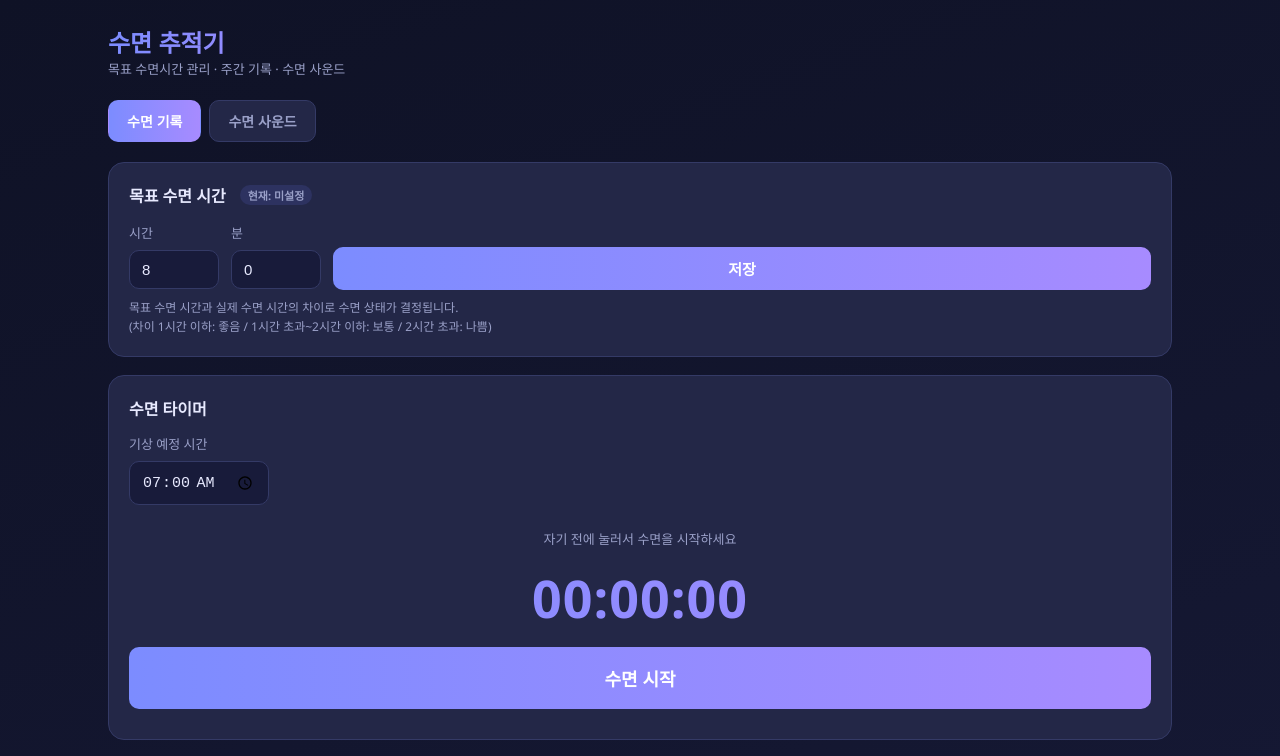
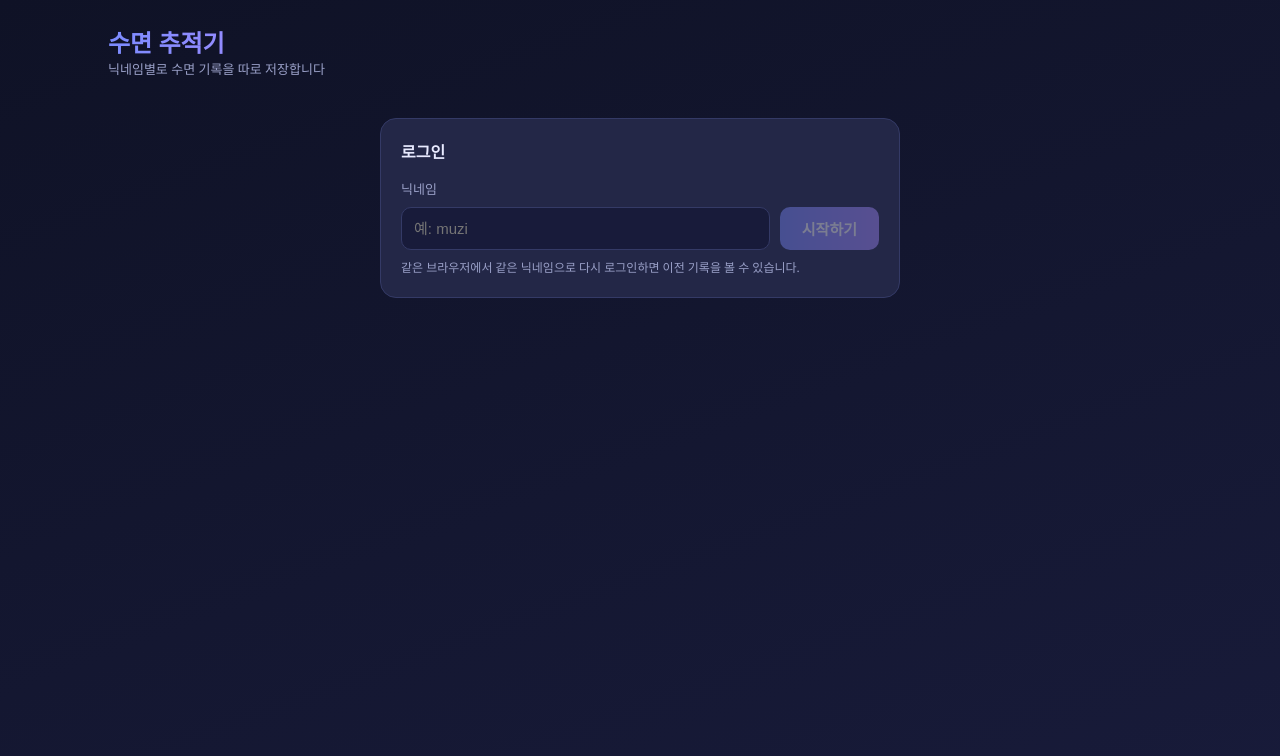
Before and after one commit to DanMUZI1001/Time-to-sleep, a React (Vite) app in the folder frontend/: page / in a window 1280 px wide. Shown: the top 756 px of the page. Built offline with nearby package versions, Linux system fonts and the light colour scheme; no server answers.

Commit message:
Add local nickname login

```diff
--- a/frontend/src/App.jsx
+++ b/frontend/src/App.jsx
@@ -7,12 +7,16 @@ import WeeklyGrid from './components/WeeklyGrid.jsx'
 import WeekNavigator from './components/WeekNavigator.jsx'
 import SoundPlayer from './components/SoundPlayer.jsx'
 
+const USER_KEY = 'sleep_tracker_user'
+
 function statusBadge(status) {
   const cls = status === '좋음' ? 'good' : status === '보통' ? 'normal' : 'bad'
   return <span className={`badge ${cls}`}>{status}</span>
 }
 
 export default function App() {
+  const [user, setUser] = useState(() => localStorage.getItem(USER_KEY) || '')
+  const [nickname, setNickname] = useState('')
   const [tab, setTab] = useState('sleep')
   const currentWeek = isoDate(startOfWeek(new Date()))
   const [selectedWeek, setSelectedWeek] = useState(currentWeek)
@@ -33,8 +37,31 @@ export default function App() {
     try { setWeeks(await api.getWeeks()) } catch {}
   }, [])
 
-  useEffect(() => { loadWeek(selectedWeek) }, [selectedWeek, loadWeek])
-  useEffect(() => { loadWeeks() }, [loadWeeks])
+  useEffect(() => {
+    if (user) loadWeek(selectedWeek)
+  }, [selectedWeek, loadWeek, user])
+
+  useEffect(() => {
+    if (user) loadWeeks()
+  }, [loadWeeks, user])
+
+  const login = (event) => {
+    event.preventDefault()
+    const cleanName = nickname.trim()
+    if (!cleanName) return
+    localStorage.setItem(USER_KEY, cleanName)
+    setUser(cleanName)
+    setNickname('')
+    setSelectedWeek(currentWeek)
+  }
+
+  const logout = () => {
+    localStorage.removeItem(USER_KEY)
+    setUser('')
+    setWeeks([])
+    setData(null)
+    setTab('sleep')
+  }
 
   const onSaved = () => {
     loadWeeks()
@@ -46,12 +73,51 @@ export default function App() {
   const target = data?.target_min || 480
   const status = data?.status
 
+  if (!user) {
+    return (
+      <div className="app">
+        <header>
+          <div>
+            <h1>수면 추적기</h1>
+            <div className="sub">닉네임별로 수면 기록을 따로 저장합니다</div>
+          </div>
+        </header>
+
+        <form className="card login-card" onSubmit={login}>
+          <h2>로그인</h2>
+          <label htmlFor="nickname">닉네임</label>
+          <div className="login-row">
+            <input
+              id="nickname"
+              type="text"
+              value={nickname}
+              onChange={event => setNickname(event.target.value)}
+              maxLength={24}
+              placeholder="예: muzi"
+              autoComplete="username"
+            />
+            <button className="btn" type="submit" disabled={!nickname.trim()}>
+              시작하기
+            </button>
+          </div>
+          <p className="hint">
+            같은 브라우저에서 같은 닉네임으로 다시 로그인하면 이전 기록을 볼 수 있습니다.
+          </p>
+        </form>
+      </div>
+    )
+  }
+
   return (
     <div className="app">
       <header>
         <div>
           <h1>수면 추적기</h1>
           <div className="sub">목표 수면시간 관리 · 주간 기록 · 수면 사운드</div>
+        </div>
+        <div className="user-menu">
+          <span>{user} 님</span>
+          <button className="btn secondary" type="button" onClick={logout}>로그아웃</button>
         </div>
       </header>
 
--- a/frontend/src/api.js
+++ b/frontend/src/api.js
@@ -1,6 +1,8 @@
 const REMOTE_BASE = import.meta.env.VITE_API_BASE || (import.meta.env.DEV ? '/api' : '')
+const USE_LOCAL_STORAGE = import.meta.env.VITE_STORAGE_MODE === 'local' || (!import.meta.env.DEV && !import.meta.env.VITE_API_BASE)
 const SETTINGS_KEY = 'sleep_tracker_settings'
 const RECORDS_KEY = 'sleep_tracker_records'
+const USER_KEY = 'sleep_tracker_user'
 
 async function jget(url) {
   const r = await fetch(url)
@@ -37,6 +39,14 @@ function writeJson(key, value) {
   localStorage.setItem(key, JSON.stringify(value))
 }
 
+function currentUser() {
+  return localStorage.getItem(USER_KEY) || 'guest'
+}
+
+function userKey(key) {
+  return `${key}_${currentUser()}`
+}
+
 function startOfWeek(d) {
   const date = new Date(d)
   const day = (date.getDay() + 6) % 7
@@ -58,11 +68,11 @@ function diffMin(a, b) {
 }
 
 function targetSleepMin() {
-  return readJson(SETTINGS_KEY, { target_sleep_min: 480 }).target_sleep_min
+  return readJson(userKey(SETTINGS_KEY), { target_sleep_min: 480 }).target_sleep_min
 }
 
 function sleepRecords() {
-  return readJson(RECORDS_KEY, [])
+  return readJson(userKey(RECORDS_KEY), [])
 }
 
 function weeklyStatus(total, target) {
@@ -81,7 +91,7 @@ const localApi = {
     if (typeof target_sleep_min !== 'number' || target_sleep_min < 0) {
       throw new Error('invalid target_sleep_min')
     }
-    writeJson(SETTINGS_KEY, { target_sleep_min })
+    writeJson(userKey(SETTINGS_KEY), { target_sleep_min })
     return { target_sleep_min }
   },
 
@@ -106,13 +116,13 @@ const localApi = {
       created_at: new Date().toISOString()
     }
 
-    writeJson(RECORDS_KEY, [...records, record])
+    writeJson(userKey(RECORDS_KEY), [...records, record])
     return { id, duration_min, week_start }
   },
 
   async deleteSleep(id) {
     const deleteId = Number(id)
-    writeJson(RECORDS_KEY, sleepRecords().filter(record => Number(record.id) !== deleteId))
+    writeJson(userKey(RECORDS_KEY), sleepRecords().filter(record => Number(record.id) !== deleteId))
     return { ok: true }
   },
 
@@ -150,4 +160,4 @@ const remoteApi = {
   getWeek: (week_start) => jget(`${REMOTE_BASE}/week/${week_start}`)
 }
 
-export const api = REMOTE_BASE ? remoteApi : localApi
+export const api = USE_LOCAL_STORAGE ? localApi : remoteApi
--- a/frontend/src/styles.css
+++ b/frontend/src/styles.css
@@ -90,7 +90,7 @@ header .sub { color: var(--muted); font-size: 13px; }
 .col { display: flex; flex-direction: column; gap: 8px; }
 
 label { font-size: 13px; color: var(--muted); }
-input[type="number"], input[type="time"], select {
+input[type="number"], input[type="time"], input[type="text"], select {
   background: var(--bg-2);
   border: 1px solid var(--border);
   color: var(--text);
@@ -292,8 +292,34 @@ select.week-select {
 
 .hint { font-size: 12px; color: var(--muted); margin-top: 8px; line-height: 1.6; }
 
+.login-card {
+  max-width: 520px;
+  margin: 40px auto 0;
+}
+.login-row {
+  display: grid;
+  grid-template-columns: 1fr auto;
+  gap: 10px;
+  align-items: stretch;
+  margin-top: 8px;
+}
+.user-menu {
+  display: flex;
+  align-items: center;
+  gap: 10px;
+  color: var(--muted);
+  font-size: 13px;
+  font-weight: 700;
+}
+.user-menu .btn {
+  padding: 8px 14px;
+  font-size: 13px;
+}
+
 @media (max-width: 640px) {
   .timer { font-size: 38px; }
   .day-row { grid-template-columns: 54px 1fr; }
   .day-detail { margin-left: 64px; }
+  .login-row { grid-template-columns: 1fr; }
+  .user-menu { width: 100%; justify-content: space-between; }
 }
```
Also changed, not shown: 2 other files (tests, documents, lock files or other folders).
